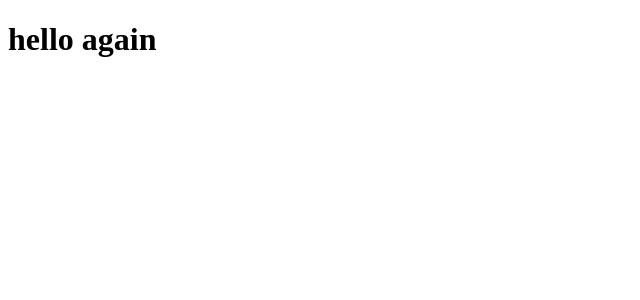
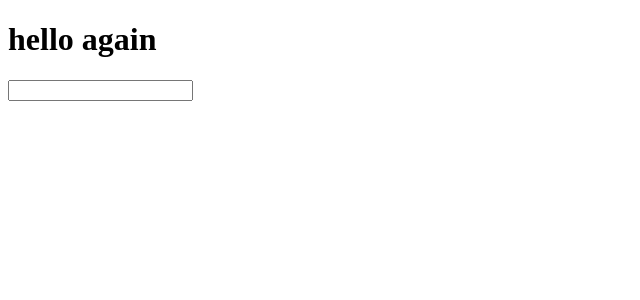
Before and after one commit to Tilihub/weight-tracker, a React (Vite) app: page / in a window 1280 px wide. Shown: the top 300 px of the page, without its empty margins (0-640 px from the left). Built offline with nearby package versions, Linux system fonts and the light colour scheme.

Commit message:
Added an input and useState

```diff
--- a/src/App.tsx
+++ b/src/App.tsx
@@ -1,3 +1,17 @@
-export function App() {
-  return <h1>hello again</h1>;
+import { useState } from "react";
+
+function App() {
+  const [weight, setWeight] = useState("");
+
+  return (
+    <>
+      <h1>hello again</h1>
+      <input
+        value={weight}
+        onChange={(event) => setWeight(event.target.value)}
+      />
+    </>
+  );
 }
+
+export default App;
--- a/src/main.tsx
+++ b/src/main.tsx
@@ -1,9 +1,9 @@
 import { createRoot } from "react-dom/client";
-import { App } from "./App";
+import App from "./App";
 
 const element = document.getElementById("root");
 
 if (element === null) {
   throw new Error("element is null");
 }
-createRoot(element).render(App());
+createRoot(element).render(<App />);
```
